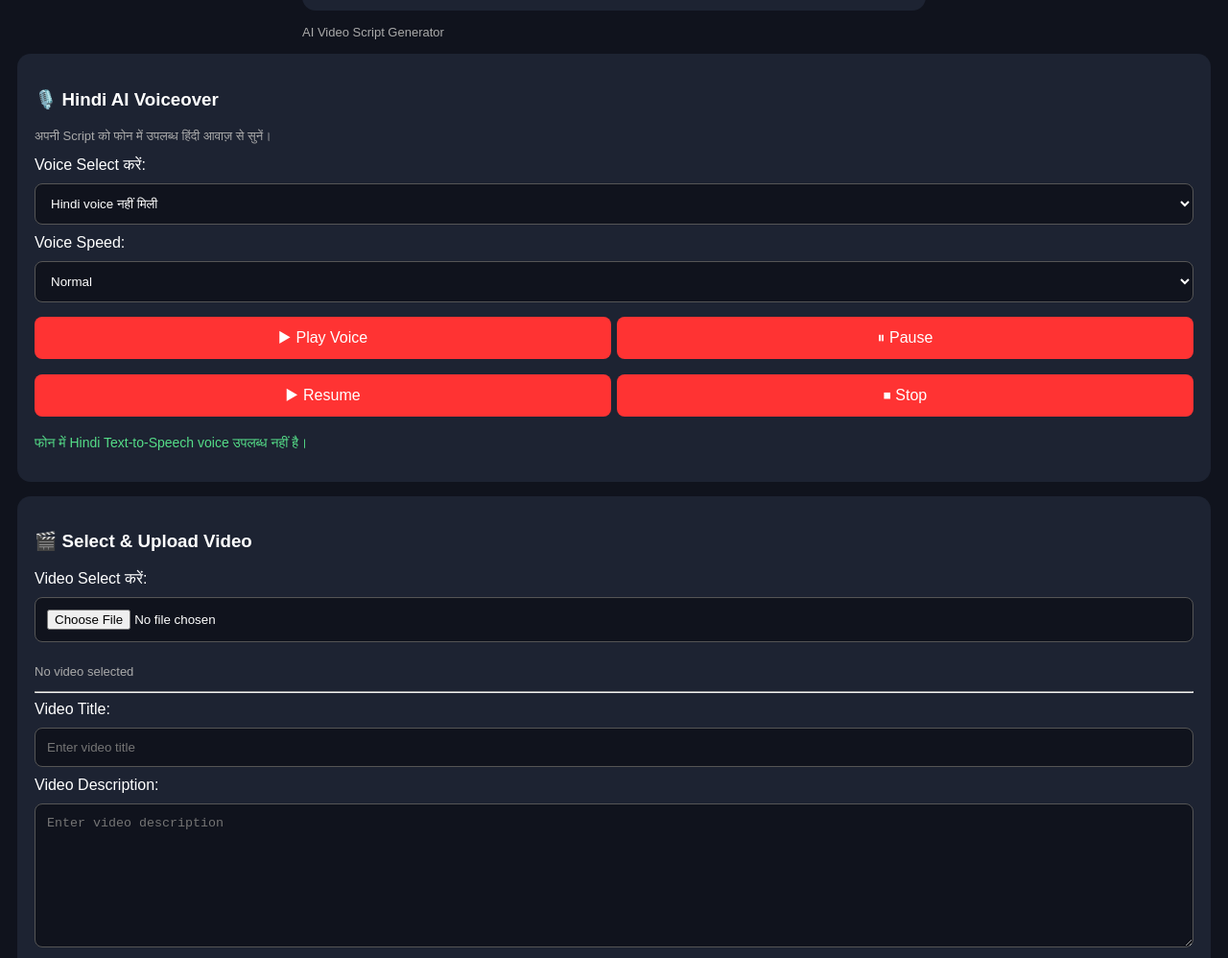
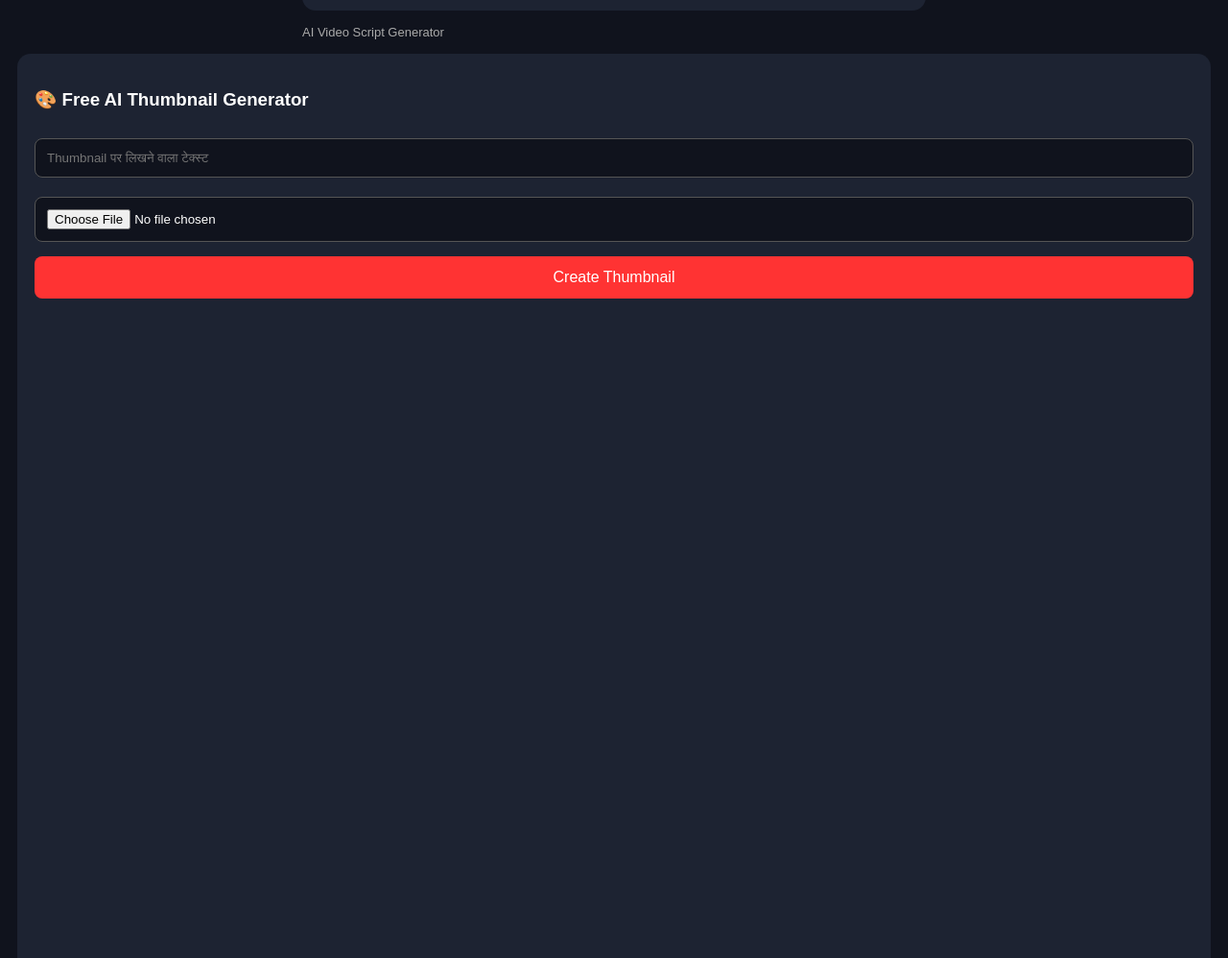
Before and after one commit to uvaishmalikali-droid/ai-youtube-manager, a website: page index.html in a window 1280 px wide. Shown: the part 1089-2087 px from the top of the page at 96% size. Drawn offline with Linux system fonts and the light colour scheme; no server answers.

Commit message:
Add free AI thumbnail generator section to index.html

```diff
--- a/index.html
+++ b/index.html
@@ -128,6 +128,20 @@ Select Channel
 <p class="small">AI Video Script Generator</p>
 </div>
 <p class="small">AI Video Script Generator</p>
+</div>
+
+<div class="card">
+<h3>🎨 Free AI Thumbnail Generator</h3>
+
+<input id="thumbnailText" placeholder="Thumbnail पर लिखने वाला टेक्स्ट">
+
+<input id="thumbnailImage" type="file" accept="image/*">
+
+<button onclick="generateThumbnail()">Create Thumbnail</button>
+
+<canvas id="thumbnailCanvas" width="1280" height="720" style="width:100%;border-radius:10px;"></canvas>
+
+<button onclick="downloadThumbnail()">Download Thumbnail</button>
 </div>
 
 <div class="card">
```
